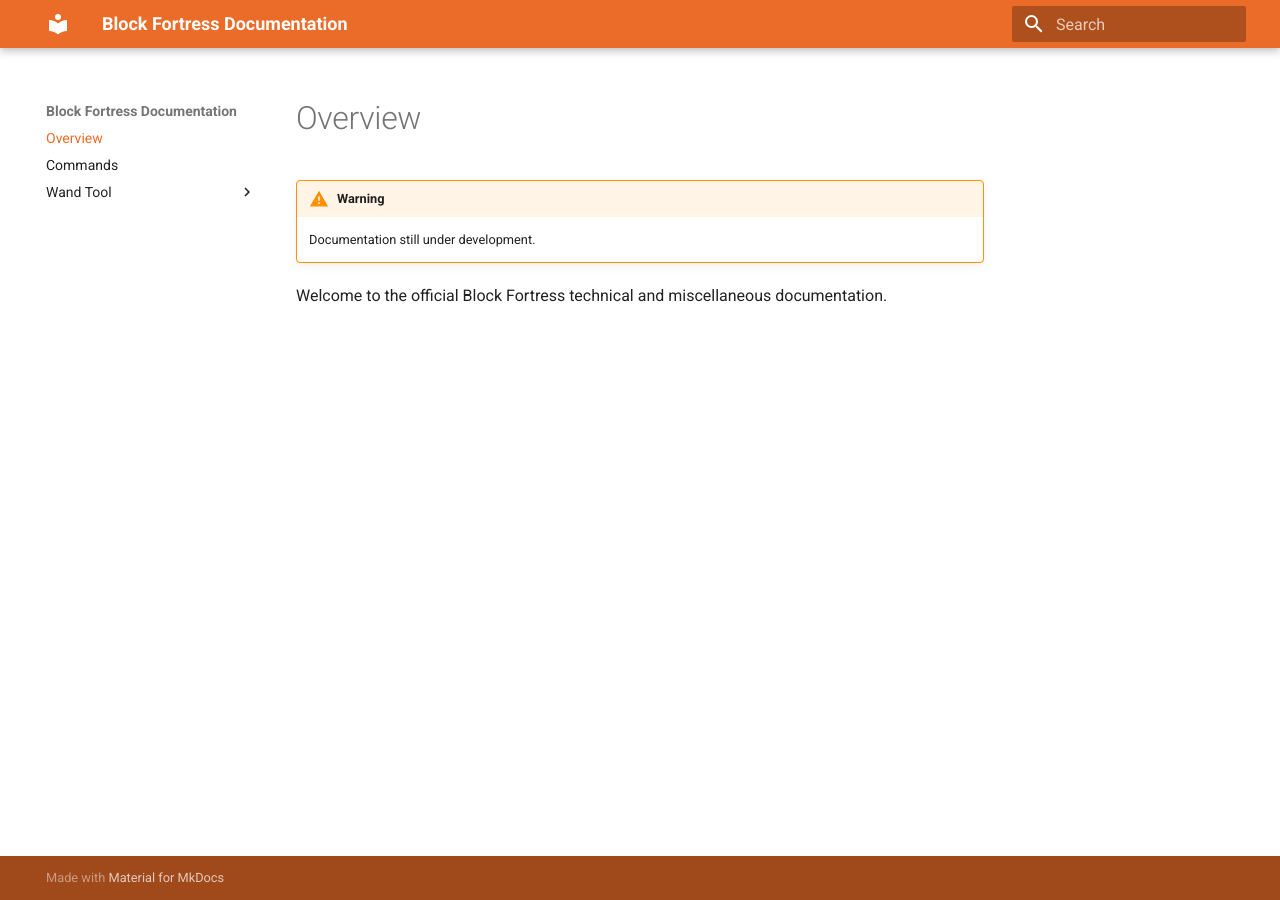
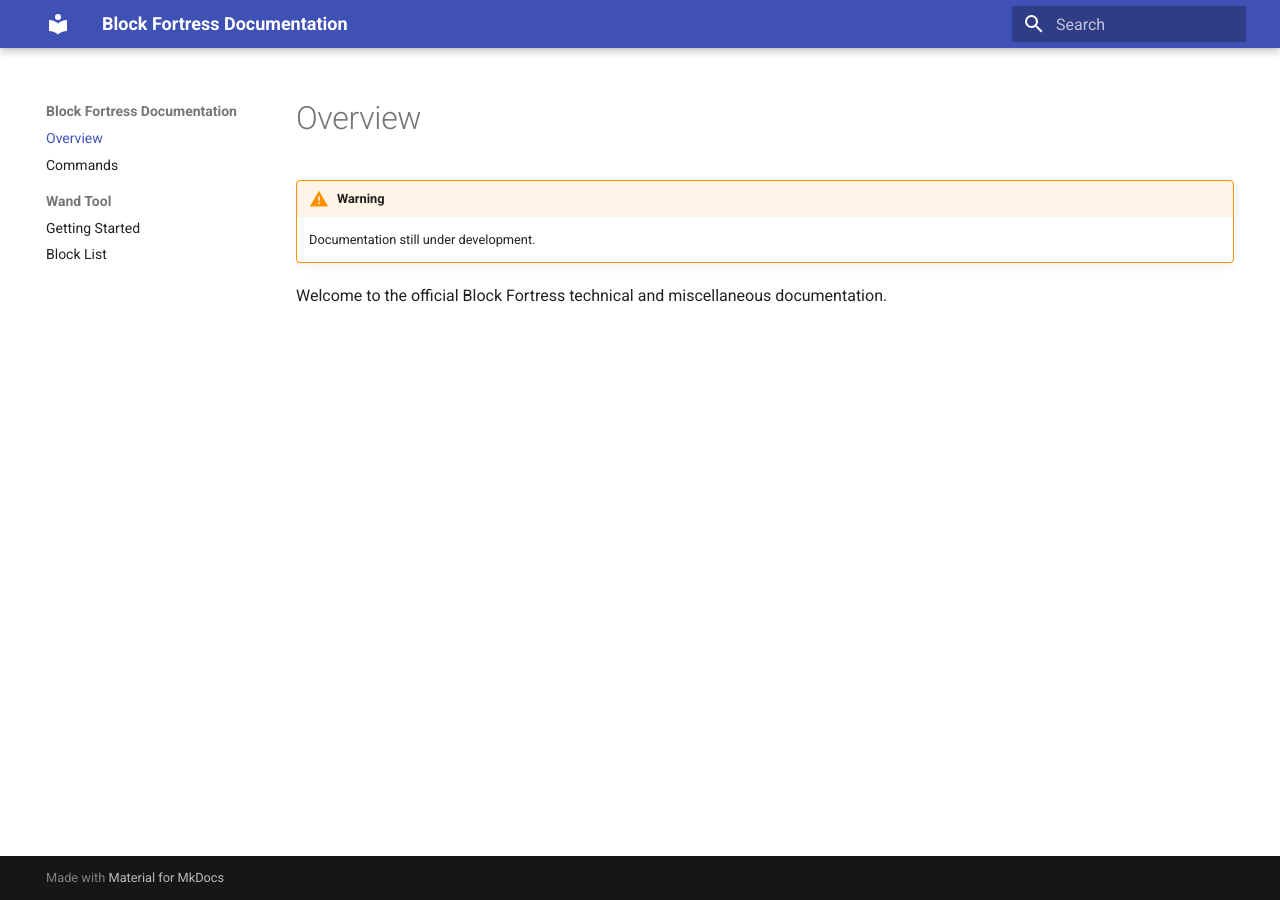
Before and after one commit to BlackTeam-Corporation/BF-Docs, an MkDocs documentation site: the page built from docs/index.md, in a window 1280 px wide. Built offline with MkDocs 1.6.1 and Material for MkDocs 9.7.7, drawn with Linux system fonts in a browser that asks for light colours.

Commit message:
Update mkdocs.yml

```diff
--- a/mkdocs.yml
+++ b/mkdocs.yml
@@ -1,16 +1,19 @@
 site_name: Block Fortress Documentation
+site_url: https://docs.blockfortress.net
+site_description: Documentation for Block Fortress.
 theme:
   name: material
-extra_css:
+  extra_css:
   - stylesheets/extra.css
-features:
-  - navigation.sections
-  - navigation.expand
-  - toc.integrate
+  features:
+    - navigation.sections
+    - navigation.expand
+    - toc.integrate
 markdown_extensions:
   - admonition
   - pymdownx.superfences
   - pymdownx.details
+  - def_list
   - attr_list
   - pymdownx.tabbed
   - pymdownx.tilde
```
